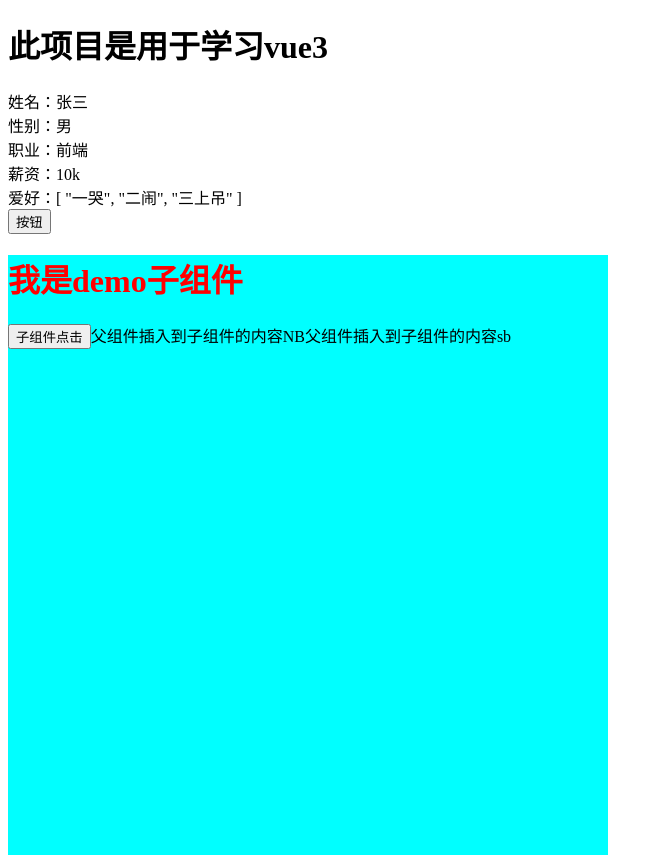
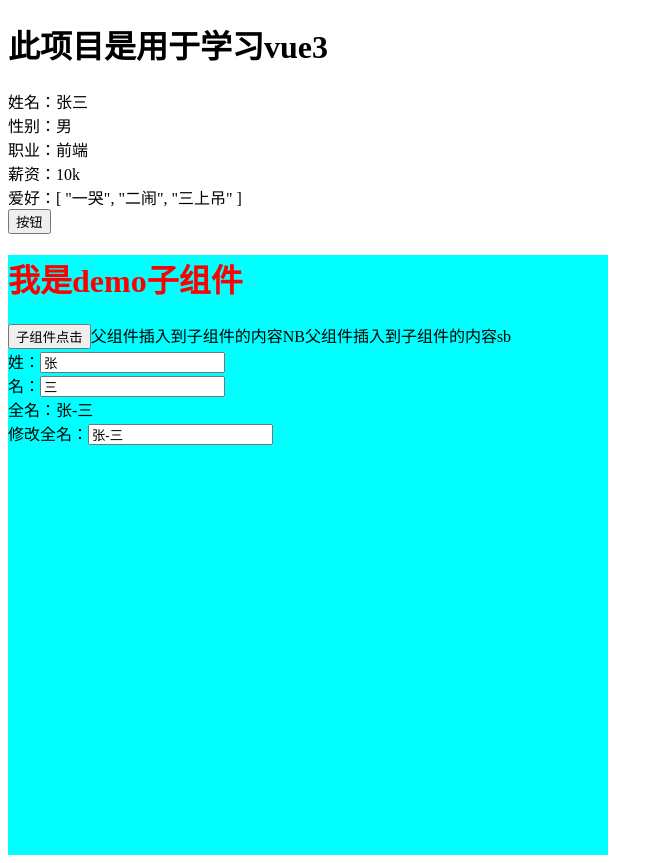
Before and after one commit to hykBigHeart/vue3_demo, a Vue app: page / in a window 1280 px wide. Shown: the whole page, without its empty margins (0-663 px from the left). Built offline with nearby package versions, Linux system fonts and the light colour scheme.

Commit message:
computed计算属性

```diff
--- a/src/components/demo.vue
+++ b/src/components/demo.vue
@@ -4,22 +4,52 @@
     <button @click="clickBtn">子组件点击</button>
     <slot name="nb"></slot>
     <slot name="sb"></slot>
+    <div>
+      姓：<input v-model="data.firstName" type="text">
+      <br>
+      名：<input v-model="data.lastName" type="text">
+      <br>
+      全名：<span>{{data.fullName}}</span>
+      <br>
+      修改全名：<input v-model="data.fullName" type="text">
+    </div>
   </div>
 </template>
 
 <script>
+import { computed, reactive } from "vue"; //  处理复杂数据类型专用
+
 export default {
   name: 'Demo',
   props: ['name', 'sex'],
   emits: ['hello'],
   setup(props, context) {
     // console.log(props, context.attrs)
-    console.log('context', context)
-    console.log('context.slots', context.slots)
+    // console.log('context', context)
+    // console.log('context.slots', context.slots)
+    let data = reactive({
+      firstName: '张',
+      lastName: '三',
+    })
+    // 计算属性
+    // data.fullName = computed(()=> {
+    //   return data.firstName + '-' + data.lastName
+    // })
+    data.fullName = computed({
+      get() {
+        return data.firstName + '-' + data.lastName
+      },
+      set(value) {
+        let nameArr = value.split('-')
+        data.firstName = nameArr[0]
+        data.lastName = nameArr[1]
+      }
+    })
     function clickBtn() {
       context.emit('hello', '小明')
     }
     return {
+      data,
       clickBtn
     }
   }
```
